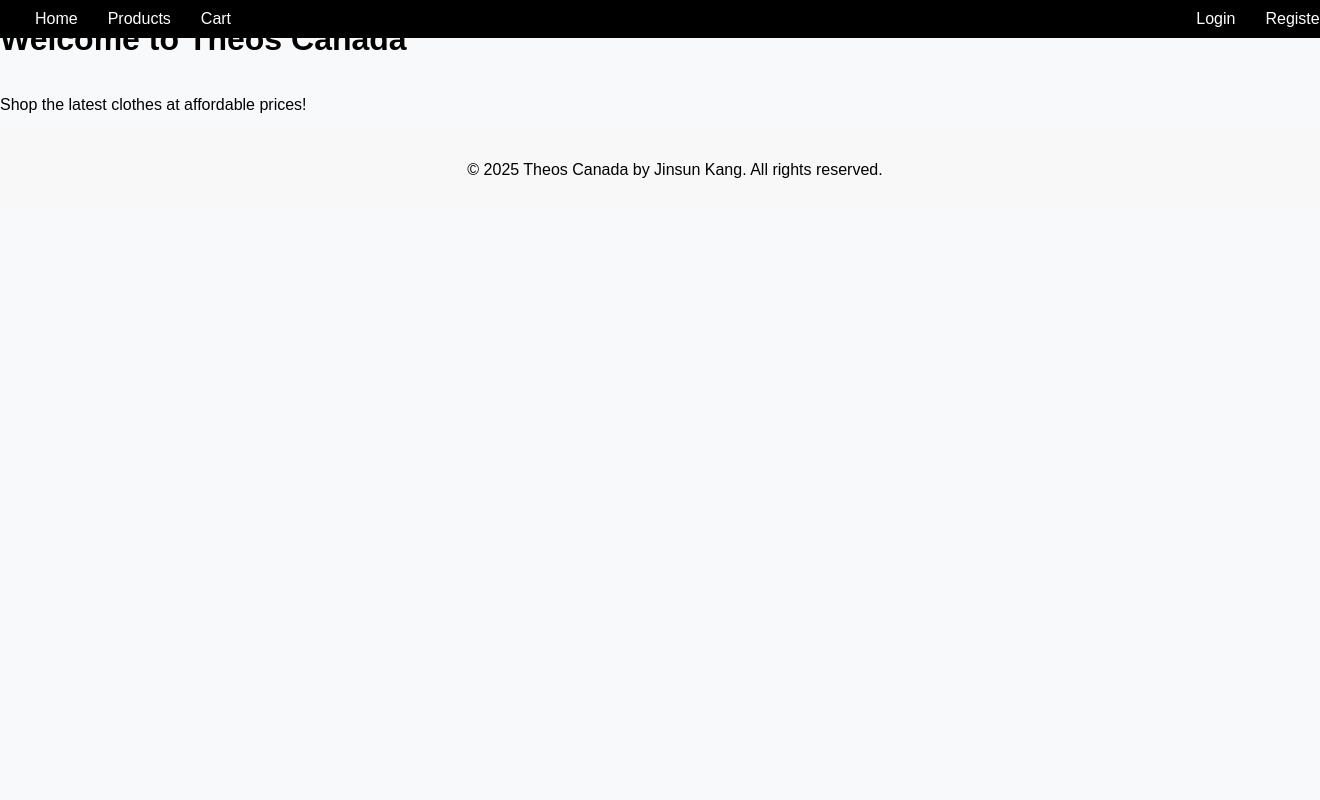
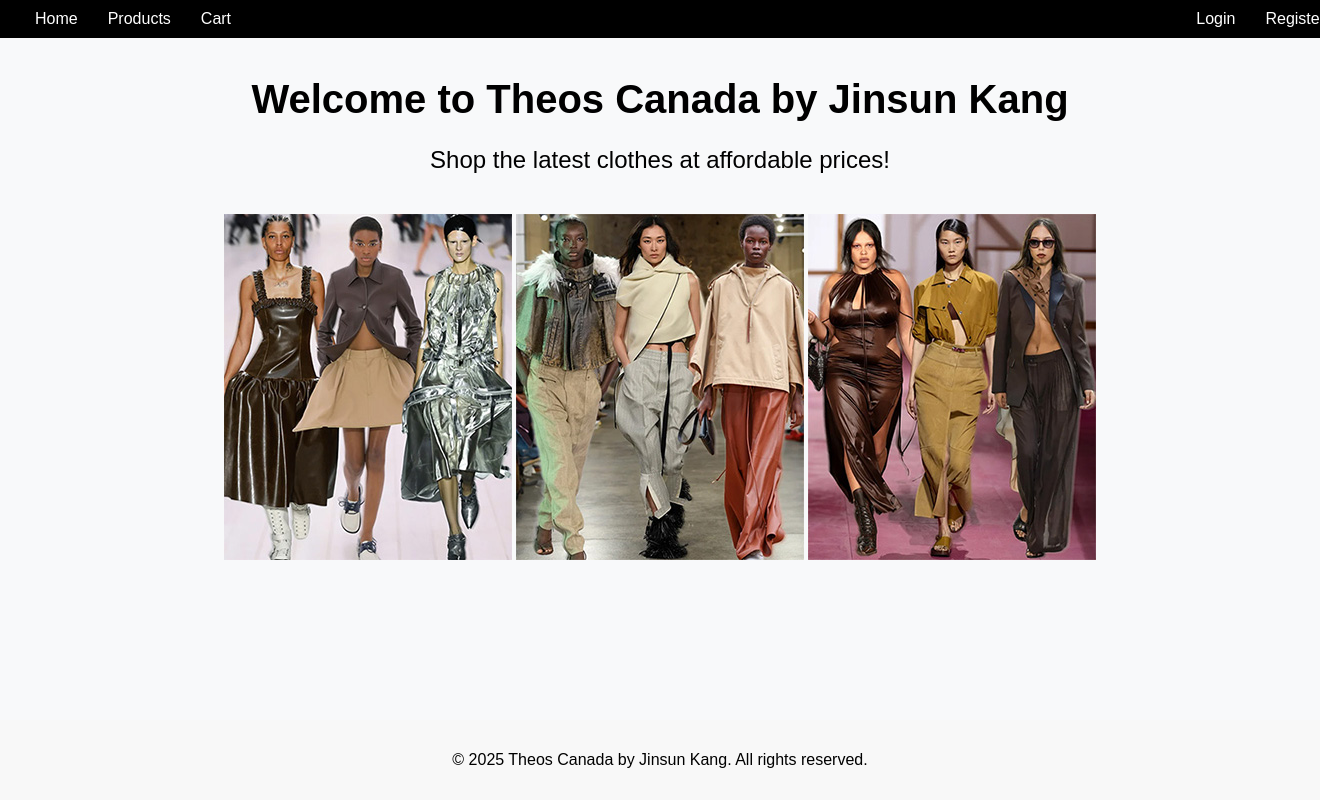
Before and after one commit to jinsunkang1980/Ecommerce_assignment, a PHP site: page / in a window 1320 px wide; the page is wider, and only the part inside the window is pictured. Run offline with PHP 8.4, Linux system fonts and the light colour scheme.

Commit message:
Update index.php

```diff
--- a/ecommerce_jsk/index.php
+++ b/ecommerce_jsk/index.php
@@ -1,4 +1,78 @@
 <?php include 'includes/header.php'; ?>
-<h1>Welcome to Theos Canada</h1>
-<p>Shop the latest clothes at affordable prices!</p>
+
+<!DOCTYPE html>
+<html lang="en">
+<head>
+    <meta charset="UTF-8">
+    <meta name="viewport" content="width=device-width, initial-scale=1.0">
+    <title>Theos Canada by Jinsun Kang</title>
+    <style>
+        body {
+            margin: 0;
+            padding: 0;
+            font-family: Arial, sans-serif;
+            display: flex;
+            flex-direction: column;
+            min-height: 100vh;
+            justify-content: space-between;
+            align-items: center;
+        }
+
+        .container {
+            text-align: center;
+            margin-top: 50px;
+        }
+
+        h1 {
+            font-size: 2.5em;
+            margin-bottom: 10px;
+        }
+
+        p.subtitle {
+            font-size: 1.5em;
+            margin-bottom: 40px;
+        }
+
+        .image-gallery {
+            display: flex;
+            justify-content: center;
+            gap: 20px;
+            margin-bottom: 50px;
+        }
+
+        .image-gallery img {
+            width: 250px;
+            height: 300px;
+            object-fit: cover;
+            border-radius: 10px;
+            box-shadow: 0 4px 8px rgba(0, 0, 0, 0.2);
+        }
+
+        footer {
+            text-align: center;
+            padding: 10px;
+            width: 100%;
+            background-color: #f8f8f8;
+        }
+    </style>
+</head>
+<body>
+
+    <div class="container">
+        <h1>Welcome to Theos Canada by Jinsun Kang</h1>
+        <p class="subtitle">Shop the latest clothes at affordable prices!</p>
+
+        <div class="uploads">
+            <img src="uploads/image1.jpg" alt="Fashion 1">
+            <img src="uploads/image2.jpg" alt="Fashion 2">
+            <img src="uploads/image3.jpg" alt="Fashion 3">
+        </div>
+    </div>
+
+
+</body>
+</html>
+
+
+
 <?php include 'includes/footer.php'; ?>
```
